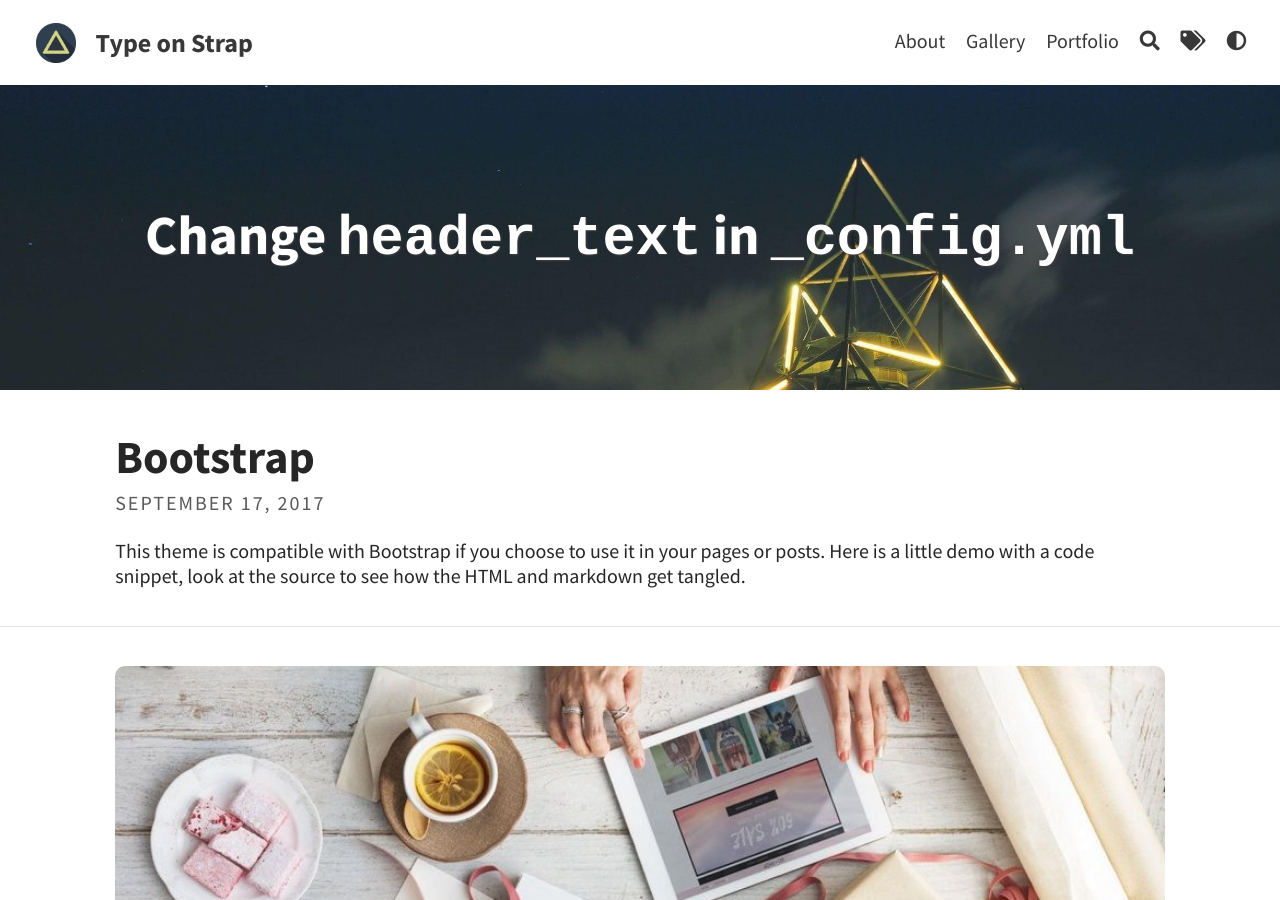
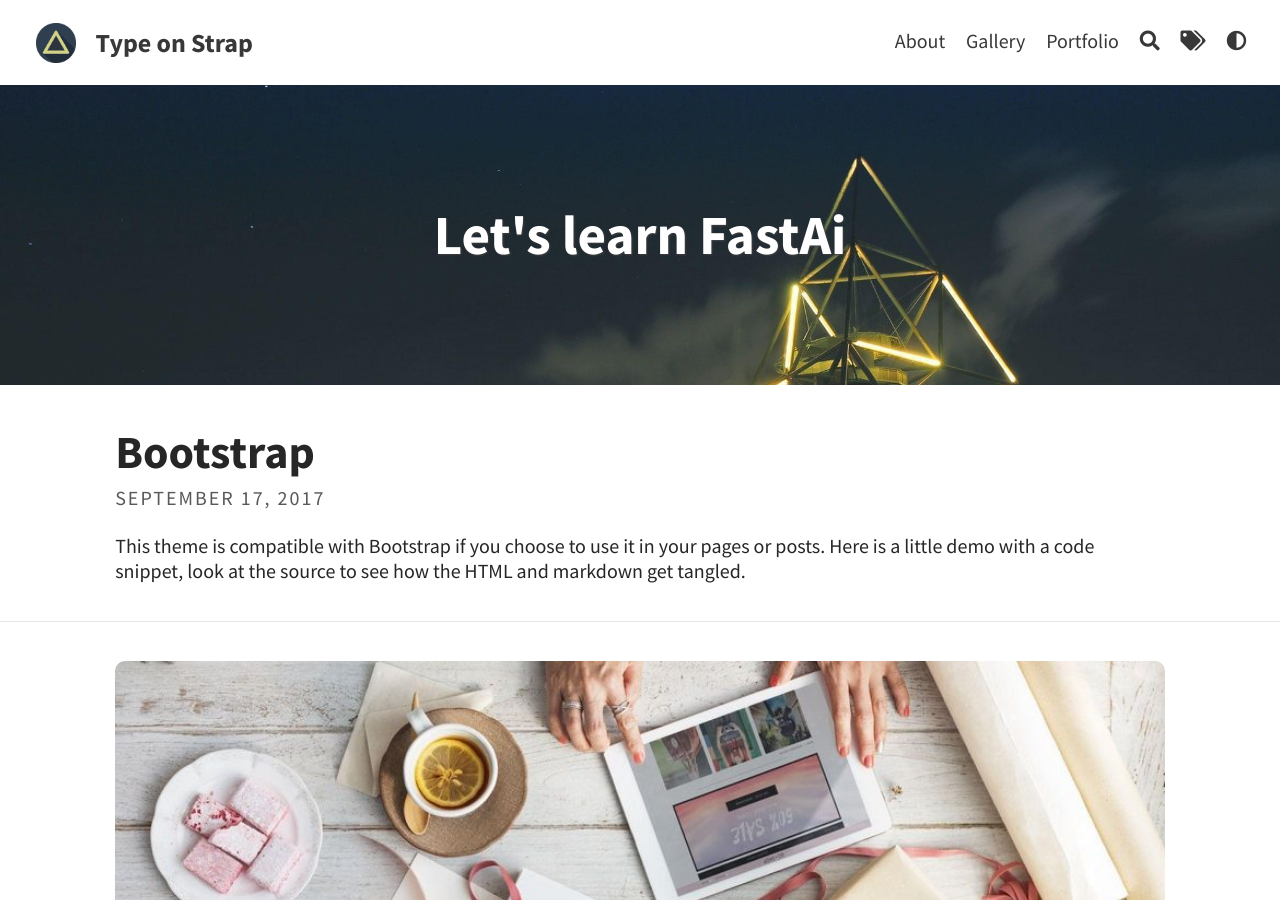
Before and after one commit to tranktle/learn_fastai, a Jekyll site: the page built from index.html, in a window 1280 px wide and 900 px high. Built offline with Jekyll 4.4.1, drawn with Linux system fonts in a browser that asks for light colours; the list of posts is cut into pages by our own code; some of the changed text lies outside the part shown.

Commit message:
Update _config.yml

```diff
--- a/_config.yml
+++ b/_config.yml
@@ -9,10 +9,10 @@ avatar: assets/img/triangle.png                         # Empty for no avatar in
 favicon: assets/favicon.ico                             # Icon displayed in the tab
 
 # Header and footer text
-header_text: Change <code>header_text</code> in <code>_config.yml</code>  # Change Blog header text
+header_text: Let's learn FastAi  # Change Blog header text
 header_feature_image: assets/img/pexels/triangular.jpeg
 footer_text: >
-  Powered by <a href="https://jekyllrb.com/">Jekyll</a> with <a href="https://github.com/sylhare/Type-on-Strap">Type on Strap</a>
+  July 15, 2021
 
 # Blog
 excerpt: true                                           # Or "truncate" (first 250 characters), "false" to disable
```
